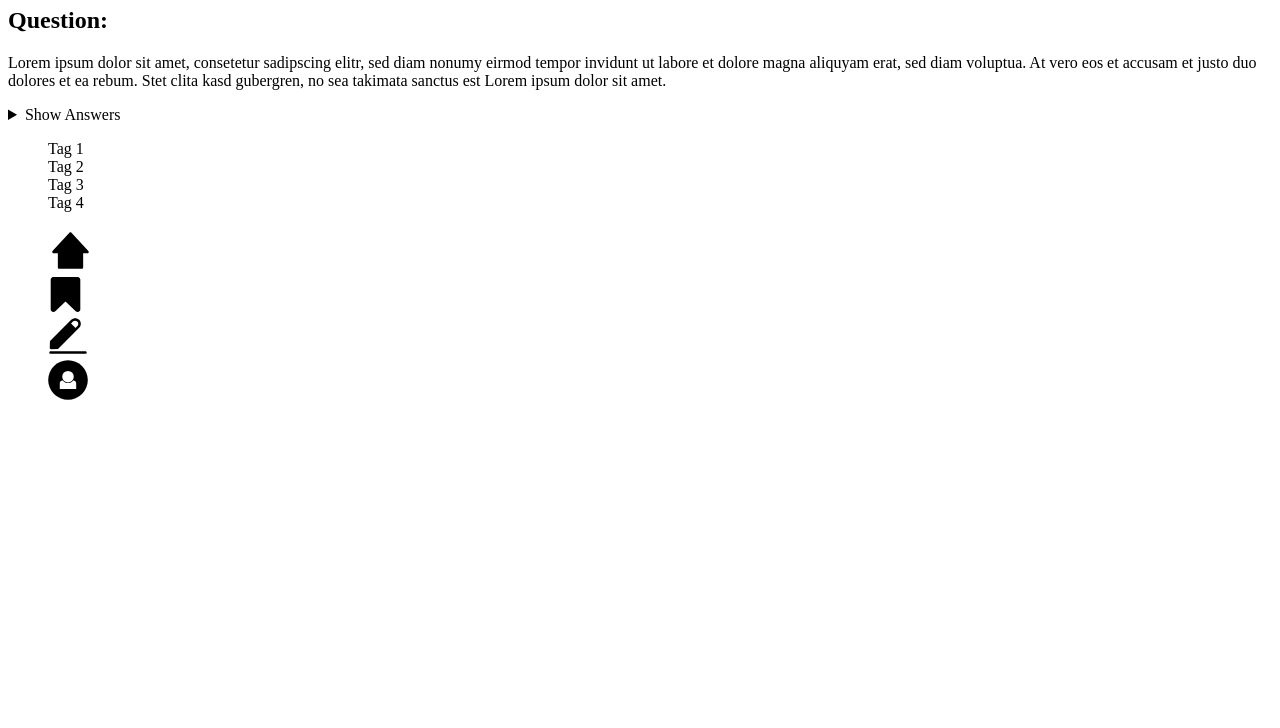
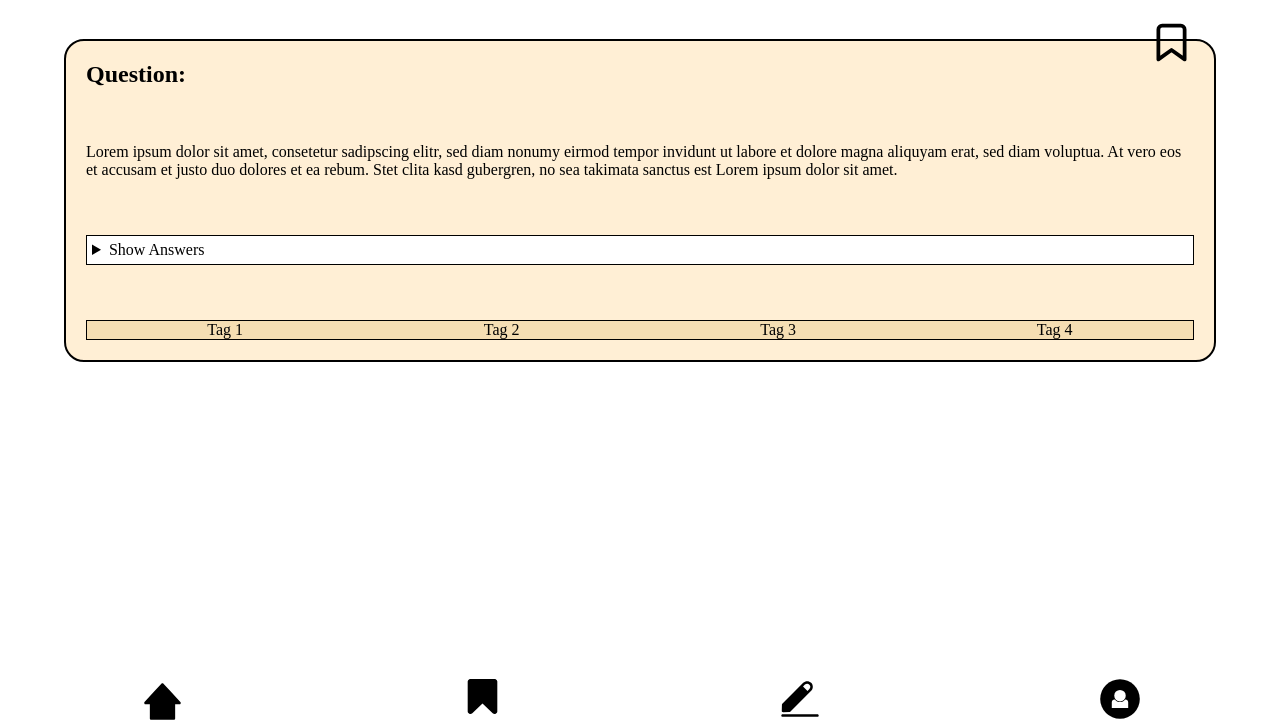
Before and after one commit to celinevo/quiz-app, a website: page index.html in a window 1280 px wide. Shown: the part 73-801 px from the top of the page. Drawn offline with Linux system fonts and the light colour scheme.

Commit message:
Added Card Storybook

```diff
--- a/index.html
+++ b/index.html
@@ -7,12 +7,20 @@
     <title>Quiz-App</title>
     <link rel="stylesheet" href="./styles/index.css" />
   </head>
-  <body>
-    <h1>Quiz-App</h1>
+  <body class="app-grid">
+    <h1 class="app-grid__header">Quiz-App</h1>
 
-    <main>
-      <article>
-        <h2>Question:</h2>
+    <main class="app-grid__scrollarea">
+      <article class="card">
+        <h2 class="card__h2">Question:</h2>
+        <button class="card__bookmark card__bookmark--style">
+          <img
+            src="./Images/bookmark-card-48x48.svg"
+            alt=""
+            width="45px"
+            height="45px"
+          />
+        </button>
         <p>
           Lorem ipsum dolor sit amet, consetetur sadipscing elitr, sed diam
           nonumy eirmod tempor invidunt ut labore et dolore magna aliquyam erat,
@@ -22,9 +30,9 @@
         </p>
         <details>
           <summary>Show Answers</summary>
-          Lorem ipsum dolor sit amet, consetetur sadipscing elitr.
+          <p>Lorem ipsum dolor sit amet, consetetur sadipscing elitr.</p>
         </details>
-        <ul role="list">
+        <ul role="list" class="card__tag">
           <li>Tag 1</li>
           <li>Tag 2</li>
           <li>Tag 3</li>
@@ -33,8 +41,8 @@
       </article>
     </main>
 
-    <nav>
-      <ul role="list">
+    <nav class="app-grid__footer">
+      <ul role="list" class="flex">
         <li>
           <a href="./index.html"
             ><img
--- a/styles/base.css
+++ b/styles/base.css
@@ -2,8 +2,11 @@
 *::before,
 *::after {
   box-sizing: border-box;
+  margin: 0;
+  padding: 0;
 }
 
 ul[role="list"] {
   list-style: none;
+  padding: 0;
 }
--- a/styles/components/app-grid.css
+++ b/styles/components/app-grid.css
@@ -1,8 +1,21 @@
 .app-grid {
   display: grid;
   grid-template-rows: 48px 1fr 48px;
+  height: 100vh;
 }
 
 .app-grid__scrollarea {
   overflow-y: auto;
+  grid-column: 1/2;
+  grid-row: 2/3;
 }
+
+.app-grid__header {
+  grid-column: 1/2;
+  grid-row: 1/2;
+}
+
+.app-grid__footer {
+  grid-column: 1/2;
+  grid-row: 3/4;
+}
--- /dev/null
+++ b/styles/components/card.css
@@ -0,0 +1,58 @@
+.card {
+  padding: 20px;
+  margin: 5%;
+  border: 2px solid black;
+  border-radius: 20px;
+  background: papayawhip;
+  position: relative;
+}
+
+.card__h2 {
+  margin-bottom: 5%;
+}
+
+.card__bookmark {
+  position: absolute;
+  top: -21px;
+  right: 20px;
+}
+
+.card__bookmark:hover {
+  scale: 1.2;
+}
+
+.card__bookmark--style {
+  border-style: none;
+  padding: 0px;
+  background: none;
+}
+
+details {
+  font: 16px;
+  margin-top: 5%;
+  margin-bottom: 5%;
+}
+
+details > summary {
+  padding: 5px;
+  border: 1px solid black;
+  background-color: white;
+  cursor: pointer;
+}
+
+details > p {
+  border: 1px solid;
+  background-color: white;
+  margin: 0;
+}
+
+details[open] > summary {
+  background-color: lightgrey;
+}
+
+.card__tag {
+  border: 1px solid;
+  display: flex;
+  justify-content: space-around;
+  background-color: wheat;
+}
--- a/styles/index.css
+++ b/styles/index.css
@@ -3,3 +3,4 @@
 @import "./utility.css";
 
 @import "./components/app-grid.css";
+@import "./components/card.css";
--- a/styles/utility.css
+++ b/styles/utility.css
@@ -21,3 +21,8 @@
 .bg-hotpink {
   background-color: hotpink;
 }
+
+.flex {
+  display: flex;
+  justify-content: space-around;
+}
```
Also changed, not shown: profile.html (+18 -6 lines), styles/components/app-grid.html (+2 -2 lines), styles/components/card.html (added, +28 -0 lines), styles/components/card.stories.js (added, +7 -0 lines), Images/bookmark-card-48x48.svg (added).
